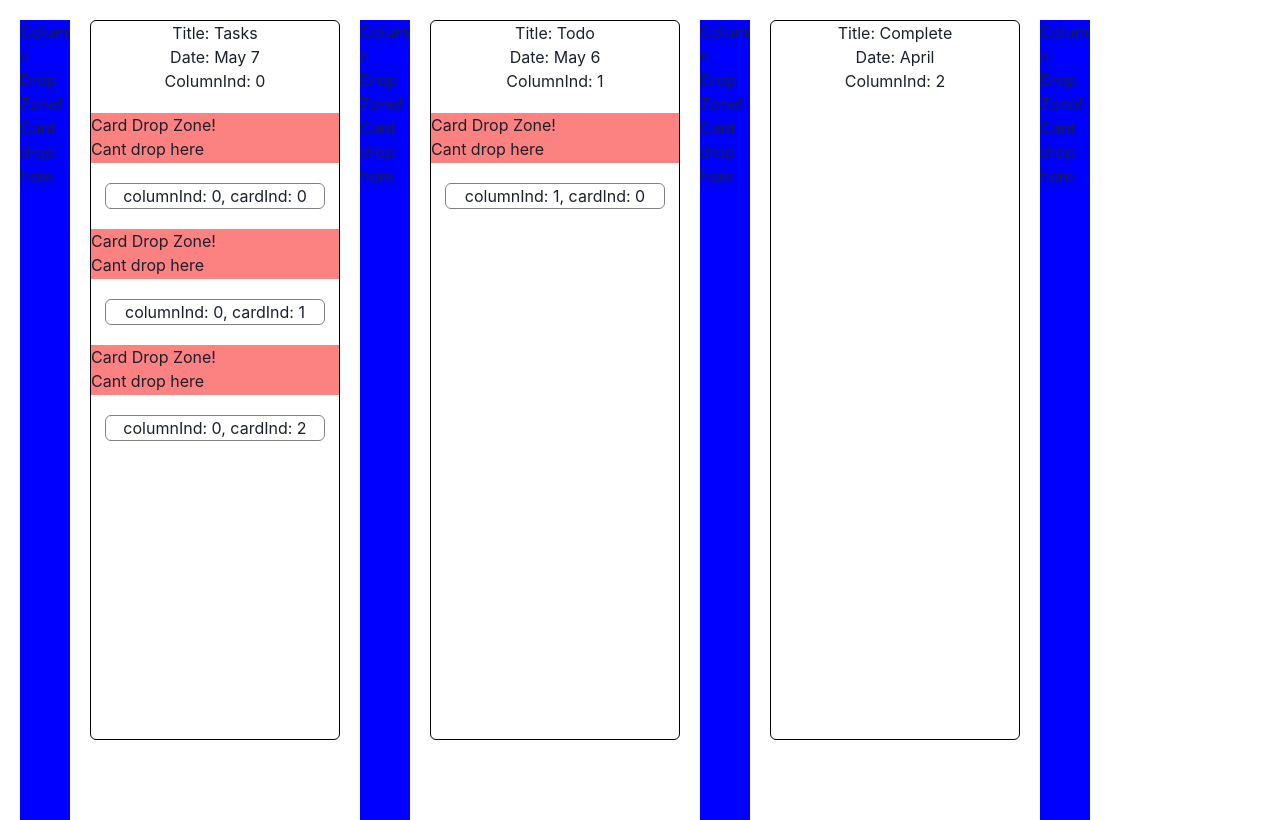
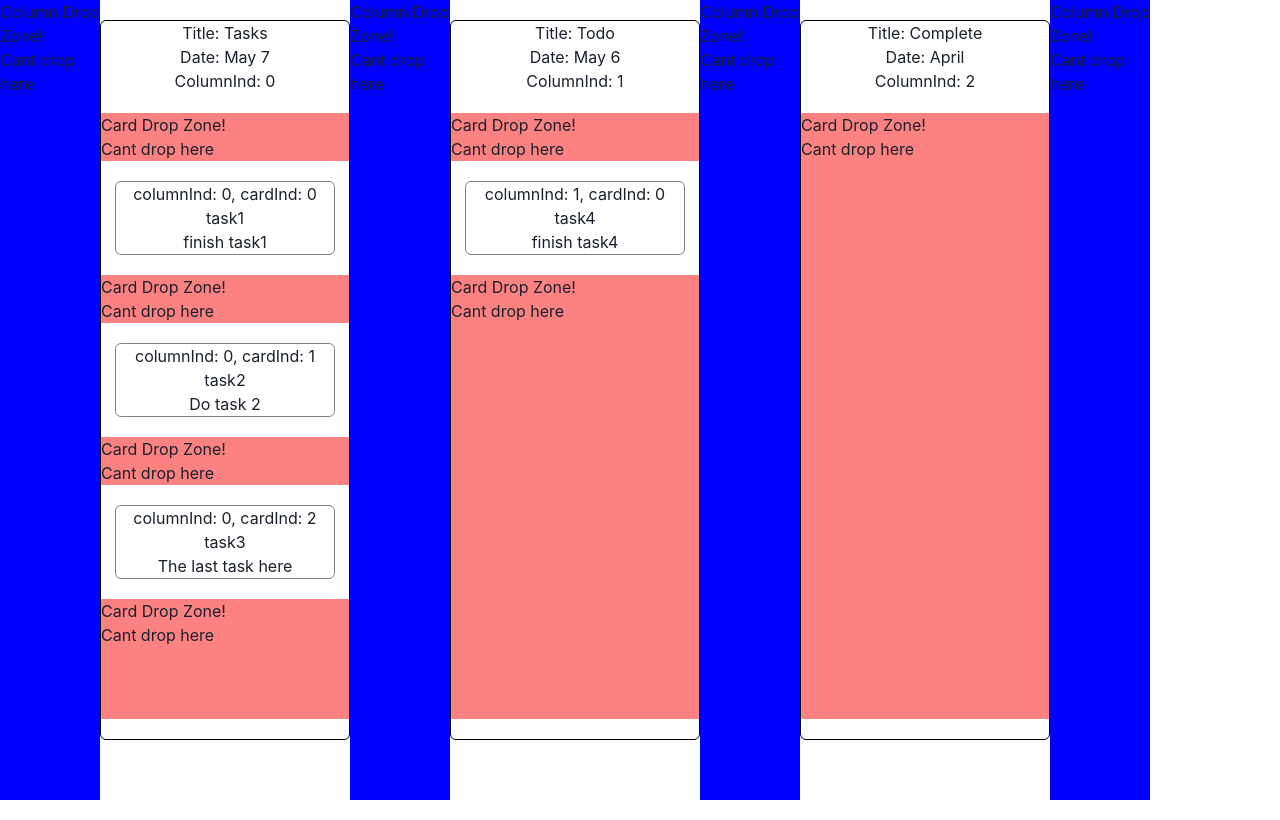
Before and after one commit to GriffinMcLennan/kahnboard, a Next.js app: page / in a window 1280 px wide. Built offline with nearby package versions, Linux system fonts and the light colour scheme.

Commit message:
feat: movable cards

```diff
--- a/components/Card/index.tsx
+++ b/components/Card/index.tsx
@@ -30,6 +30,8 @@ const Card = ({ board, columnInd, cardInd }: CardProps) => {
         [columnInd, cardInd, board]
     );
 
+    const cardData = board[columnInd].cards[cardInd];
+
     return (
         <Flex
             ref={drag}
@@ -43,6 +45,9 @@ const Card = ({ board, columnInd, cardInd }: CardProps) => {
             <Text>
                 columnInd: {columnInd}, cardInd: {cardInd}{" "}
             </Text>
+            <Text>{cardData.name}</Text>
+            <Text>{cardData.description}</Text>
+            <Text>{cardData.status}</Text>
         </Flex>
     );
 };
--- a/components/CardDropZone/index.tsx
+++ b/components/CardDropZone/index.tsx
@@ -8,16 +8,17 @@ interface CardDropZoneProps {
     cardInd: number;
     board: ColumnType[];
     setBoard: Dispatch<SetStateAction<ColumnType[]>>;
+    isLast?: boolean;
 }
 
-const CardDropZone = ({ columnInd, cardInd, board, setBoard }: CardDropZoneProps) => {
+const CardDropZone = ({ columnInd, cardInd, board, setBoard, isLast }: CardDropZoneProps) => {
     const [{ canDrop, isOver }, drop] = useDrop(
         () => ({
             accept: "card",
 
             drop: (item: any) => {
                 // console.log(item, columnInd);
-                handleColumnDrop(board, setBoard, columnInd, item.columnInd);
+                handleColumnDrop(board, setBoard, item.columnInd, item.cardInd, columnInd, cardInd);
             },
 
             collect: (monitor) => ({
@@ -25,55 +26,63 @@ const CardDropZone = ({ columnInd, cardInd, board, setBoard }: CardDropZoneProps
                 canDrop: monitor.canDrop(),
             }),
         }),
-        [columnInd, board]
+        [columnInd, cardInd, board]
     );
 
     const handleColumnDrop = (
         board: ColumnType[],
         setBoard: Dispatch<SetStateAction<ColumnType[]>>,
-        newColumn: number,
-        oldColumn: number
+        oldColumnInd: number,
+        oldCardInd: number,
+        newColumnInd: number,
+        newCardInd: number
     ) => {
-        // any change to the left will have an effect
-        const toLeftChange = newColumn < oldColumn;
+        console.log(
+            "oldColumnInd:",
+            oldColumnInd,
+            "oldCardInd",
+            oldCardInd,
+            "newColumnInd:",
+            newColumnInd,
+            "newCardInd",
+            newCardInd
+        );
 
-        // changes to the right require a difference of larger than 1
-        const toRightChange = newColumn > oldColumn + 1;
+        console.log(board[oldColumnInd]);
 
-        if (!toLeftChange && !toRightChange) return;
+        // delete current element
+        const boardCopy = JSON.parse(JSON.stringify(board));
+        const toMove = boardCopy[oldColumnInd].cards[oldCardInd];
+        console.log(toMove);
 
-        // console.log("newColumn:", newColumn, "oldColumn:", oldColumn);
-        /*
-          arr = [c1, c2, c3, c4, c5, c6]
-                  new,        old
+        // remove it from the old index
+        boardCopy[oldColumnInd].cards = [
+            ...boardCopy[oldColumnInd].cards.slice(0, oldCardInd),
+            ...boardCopy[oldColumnInd].cards.slice(oldCardInd + 1, boardCopy[oldColumnInd].cards.length),
+        ];
 
-          remove old: arr = [c1, c2, c3, c5, c6]
+        console.log(board[oldColumnInd].cards);
+        console.log(boardCopy[oldColumnInd].cards);
 
-          append removed:
-        */
-
-        const removed = board[oldColumn];
-
-        const leftArr = board.slice(0, oldColumn);
-        const rightArr = board.slice(oldColumn + 1, board.length);
-        const combined = [...leftArr, ...rightArr];
-
-        // console.log("oldBoard:", board);
-        // console.log("left:", leftArr, "right:", rightArr);
-        // console.log("Combined:", combined);
-        // console.log("removed:", removed);
-
-        if (toLeftChange) {
-            combined.splice(newColumn, 0, removed);
+        // if same column and newCardInd >= oldCardInd then we can decrement it by 1 after
+        if (oldColumnInd === newColumnInd && newCardInd >= oldCardInd) {
+            boardCopy[newColumnInd].cards.splice(newCardInd - 1, 0, toMove);
         } else {
-            combined.splice(newColumn - 1, 0, removed);
+            boardCopy[newColumnInd].cards.splice(newCardInd, 0, toMove);
         }
 
-        setBoard(combined);
+        setBoard(boardCopy);
     };
 
     return (
-        <Flex flexDirection="column" backgroundColor="red.300" height="50px" margin="20px" width="100%" ref={drop}>
+        <Flex
+            flexDirection="column"
+            backgroundColor="red.300"
+            height={isLast ? "100%" : "50px"}
+            margin="20px"
+            width="100%"
+            ref={drop}
+        >
             <Text>Card Drop Zone!</Text>
             {canDrop ? "Can drop here" : "Cant drop here"}
         </Flex>
--- a/components/Column/index.tsx
+++ b/components/Column/index.tsx
@@ -1,5 +1,5 @@
 import { Flex, Text } from "@chakra-ui/react";
-import { Dispatch, SetStateAction } from "react";
+import React, { Dispatch, SetStateAction } from "react";
 import { useDrag } from "react-dnd";
 import Card, { CardType } from "../Card";
 import CardDropZone from "../CardDropZone";
@@ -52,11 +52,18 @@ const CardColumn = ({ title, date, columnInd, board, setBoard }: ColumnProps) =>
             <Text>ColumnInd: {columnInd}</Text>
 
             {board[columnInd].cards.map((card, cardInd) => (
-                <>
+                <React.Fragment key={cardInd}>
                     <CardDropZone board={board} setBoard={setBoard} columnInd={columnInd} cardInd={cardInd} />
                     <Card key={card.description} columnInd={columnInd} cardInd={cardInd} board={board} />
-                </>
+                </React.Fragment>
             ))}
+            <CardDropZone
+                board={board}
+                setBoard={setBoard}
+                columnInd={columnInd}
+                cardInd={board[columnInd].cards.length}
+                isLast
+            />
         </Flex>
     );
 };
--- a/components/ColumnDropZone/index.tsx
+++ b/components/ColumnDropZone/index.tsx
@@ -72,7 +72,7 @@ const ColumnDropZone = ({ columnInd, board, setBoard }: ColumnDropZoneProps) =>
     };
 
     return (
-        <Flex flexDirection="column" backgroundColor="blue" height="100vh" margin="20px" width="50px" ref={drop}>
+        <Flex flexDirection="column" backgroundColor="blue" height="100vh" width="100px" ref={drop}>
             <Text>Column Drop Zone!</Text>
             {canDrop ? "Can drop here" : "Cant drop here"}
         </Flex>
```
